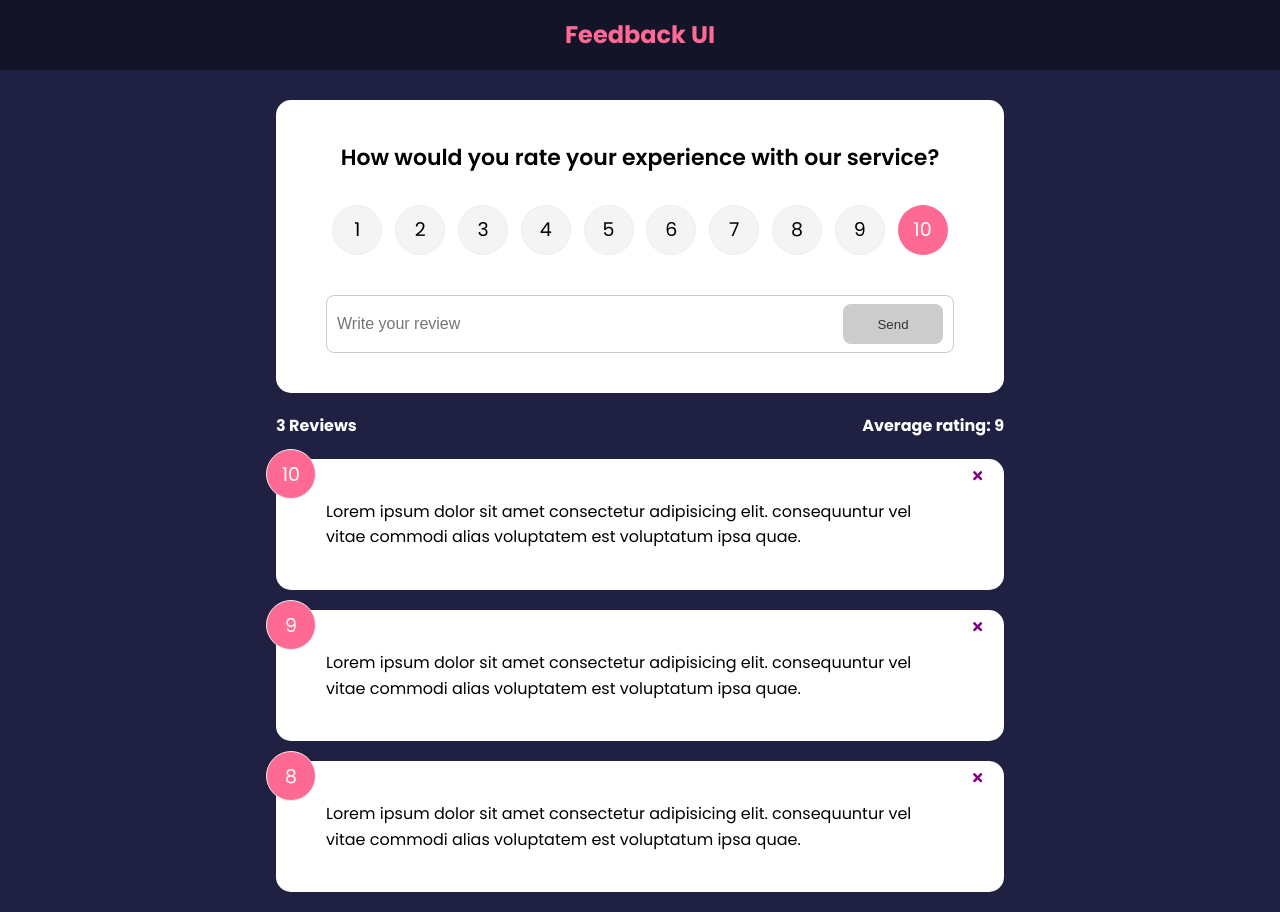
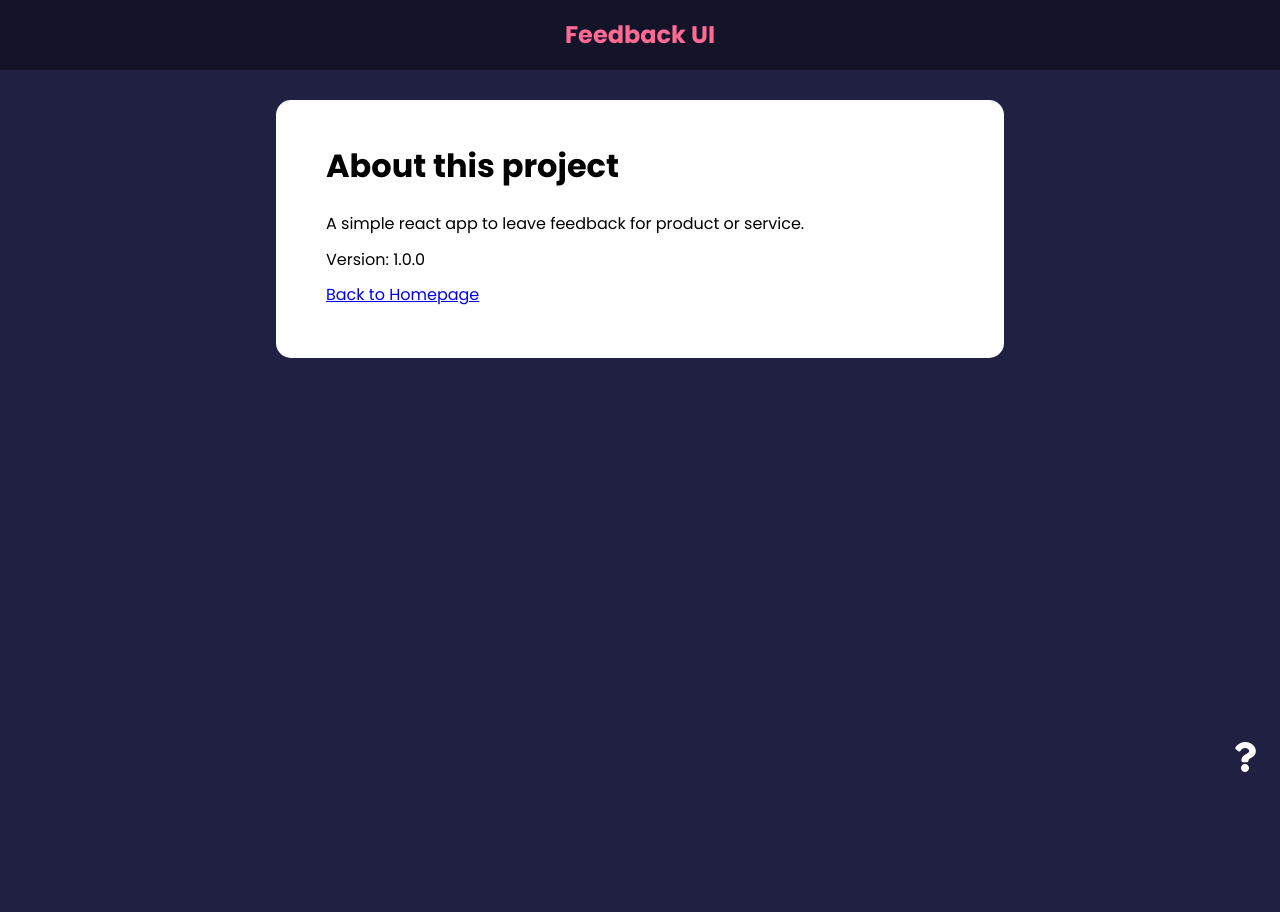
Before and after one commit to pauloilarde/feedback, a React (Create React App) app: page /about in a window 1280 px wide. After the commit the page ends 800 px from the top, so only its background shows below. Built offline with nearby package versions, Linux system fonts and the light colour scheme.

Commit message:
Criando página 'about' e adicionando links de navegação

```diff
--- a/package.json
+++ b/package.json
@@ -10,6 +10,7 @@
     "react": "^17.0.2",
     "react-dom": "^17.0.2",
     "react-icons": "^4.3.1",
+    "react-router-dom": "^6.2.1",
     "react-scripts": "5.0.0",
     "uuid": "^8.3.2",
     "web-vitals": "^2.1.2"
--- a/src/App.js
+++ b/src/App.js
@@ -1,10 +1,13 @@
 import { useState } from "react";
 import { v4 as uuidv4 } from "uuid";
+import { BrowserRouter as Router, Route, Routes } from "react-router-dom";
 import Header from "./components/Header";
 import FeedbackList from "./components/FeedbackList";
 import FeedbackData from "./data/FeedbackData";
 import FeddbackStats from "./components/FeedbackStats";
 import FeedbackForm from "./components/FeedbackForm";
+import AboutPage from "./pages/AboutPage";
+import AboutIconLink from "./components/AboutIconLink";
 
 function App() {
   const [feedback, setFeedback] = useState(FeedbackData);
@@ -21,14 +24,29 @@
   };
 
   return (
-    <>
+    <Router>
       <Header />
       <div className="container">
-        <FeedbackForm handleAdd={addFeedback} />
-        <FeddbackStats feedback={feedback} />
-        <FeedbackList feedback={feedback} handleDelete={deleteFeedback} />
+        <Routes>
+          <Route
+            exact
+            path="/"
+            element={
+              <>
+                <FeedbackForm handleAdd={addFeedback} />
+                <FeddbackStats feedback={feedback} />
+                <FeedbackList
+                  feedback={feedback}
+                  handleDelete={deleteFeedback}
+                />
+              </>
+            }
+          ></Route>
+          <Route path="/about" element={<AboutPage />} />
+        </Routes>
+        <AboutIconLink />
       </div>
-    </>
+    </Router>
   );
 }
 
--- /dev/null
+++ b/src/components/AboutIconLink.jsx
@@ -0,0 +1,14 @@
+import { Link } from "react-router-dom";
+import { FaQuestion } from "react-icons/fa";
+
+function AboutIconLink() {
+  return (
+    <div className="about-link">
+      <Link to="/about">
+        <FaQuestion size={30} />
+      </Link>
+    </div>
+  );
+}
+
+export default AboutIconLink;
--- /dev/null
+++ b/src/pages/AboutPage.jsx
@@ -0,0 +1,19 @@
+import { Link } from "react-router-dom";
+import Card from "../components/shared/Card";
+
+function AboutPage() {
+  return (
+    <Card>
+      <div className="about">
+        <h1>About this project</h1>
+        <p>A simple react app to leave feedback for product or service.</p>
+        <p>Version: 1.0.0</p>
+        <p>
+          <Link to="/">Back to Homepage</Link>
+        </p>
+      </div>
+    </Card>
+  );
+}
+
+export default AboutPage;
```
Also changed, not shown: 1 other file (tests, documents, lock files or other folders).
